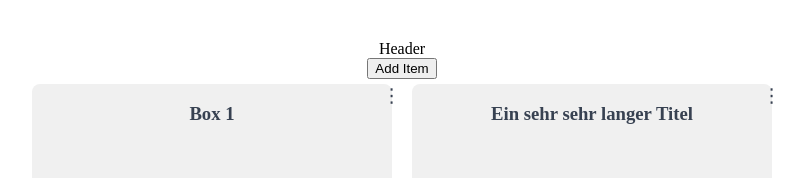
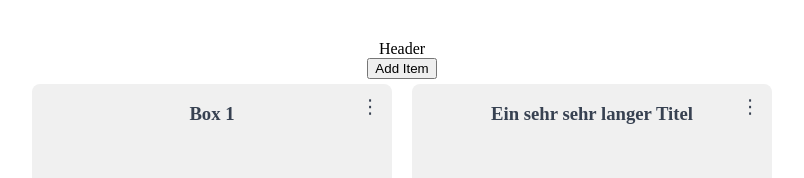
Before and after one commit to DHBW-MEOW/eduflow-frontend, a React (Vite) app: page / in a window 1280 px wide. Shown: the top 178 px of the page, without its empty margins (238-1042 px from the left). Built offline with nearby package versions, Linux system fonts and the light colour scheme.

Commit message:
Fixed the bug with the contextmenu button and align it better

```diff
--- a/src/app/App.tsx
+++ b/src/app/App.tsx
@@ -3,7 +3,7 @@ import '../colors.css'
 
 import Layout from './Layout.tsx'
 import PopUpExample from './popUpExamplePage/PopUpExample.tsx';
-import GridExamplePage from './gridExamplePage/gridExamplePage.tsx';
+import GridExamplePage from './gridExamplePage/GridExamplePage.tsx';
 
 const App: React.FC = () => {
   return (
--- a/src/components/contextMenu/ContextMenu.css
+++ b/src/components/contextMenu/ContextMenu.css
@@ -1,7 +1,7 @@
 .context-menu {
   position: absolute;
   top: 0;
-  left: 92%;
+  left: 80%;
   background-color: var(--color-bg-2);
   border: 1px solid var(--color-border);
   padding: 0.5rem;
--- a/src/components/grid/Box.css
+++ b/src/components/grid/Box.css
@@ -31,7 +31,9 @@
   position: absolute;
   top: 0%;
   left: 100%;
-  margin-left: -10px;
+  margin-left: -44px;
+  min-width: 44px;
+  min-height: 44px;
   background: none;
   border: none;
   color: var(--color-text);
```
